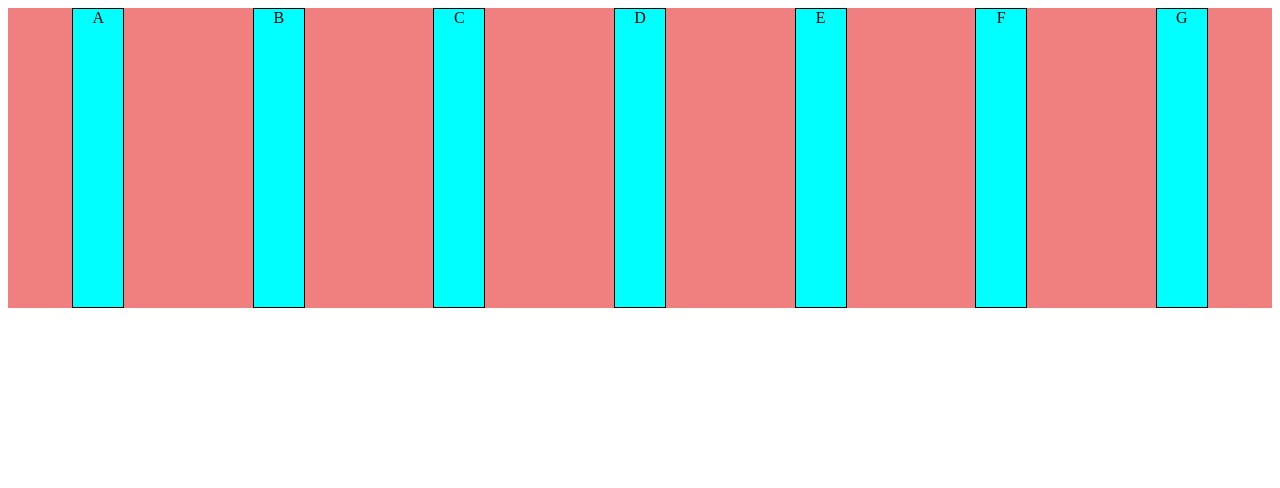
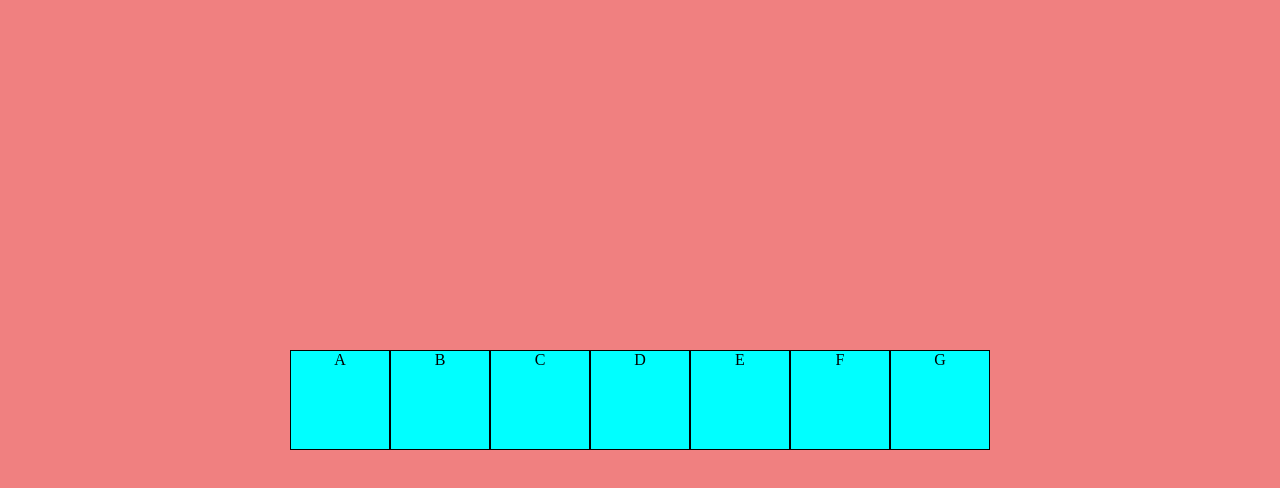
Before and after one commit to NathanBMonteiro/html-css, a plain HTML site: page exercicios/ex027/flex004/index.html in a window 1280 px wide. Drawn offline with Linux system fonts and the light colour scheme.

Commit message:
alinhei ao centro

```diff
--- a/exercicios/ex027/flex004/index.html
+++ b/exercicios/ex027/flex004/index.html
@@ -5,20 +5,29 @@
     <meta name="viewport" content="width=device-width, initial-scale=1.0">
     <title>Flexible Box</title>
     <style>
+        * {
+            margin: 0px;
+            padding: 0px;
+            box-sizing: border-box;
+        }
+
         div.conteiner {
             background-color: lightcoral;
-            height: 300px;
+            height: 100vh;
+            width: 100vw;
+
             display: flex;
             flex-flow: row nowrap;
-            justify-content: space-around;
-            align-items: stretch;
+            justify-content: center;
+            align-items: center;
         }
 
         div.item {
             background-color: aqua;
             border: 1px solid black;
             text-align: center;
-            width: 50px;
+            height: 100px;
+            width: 100px;
         }
     </style>
 </head>
```
